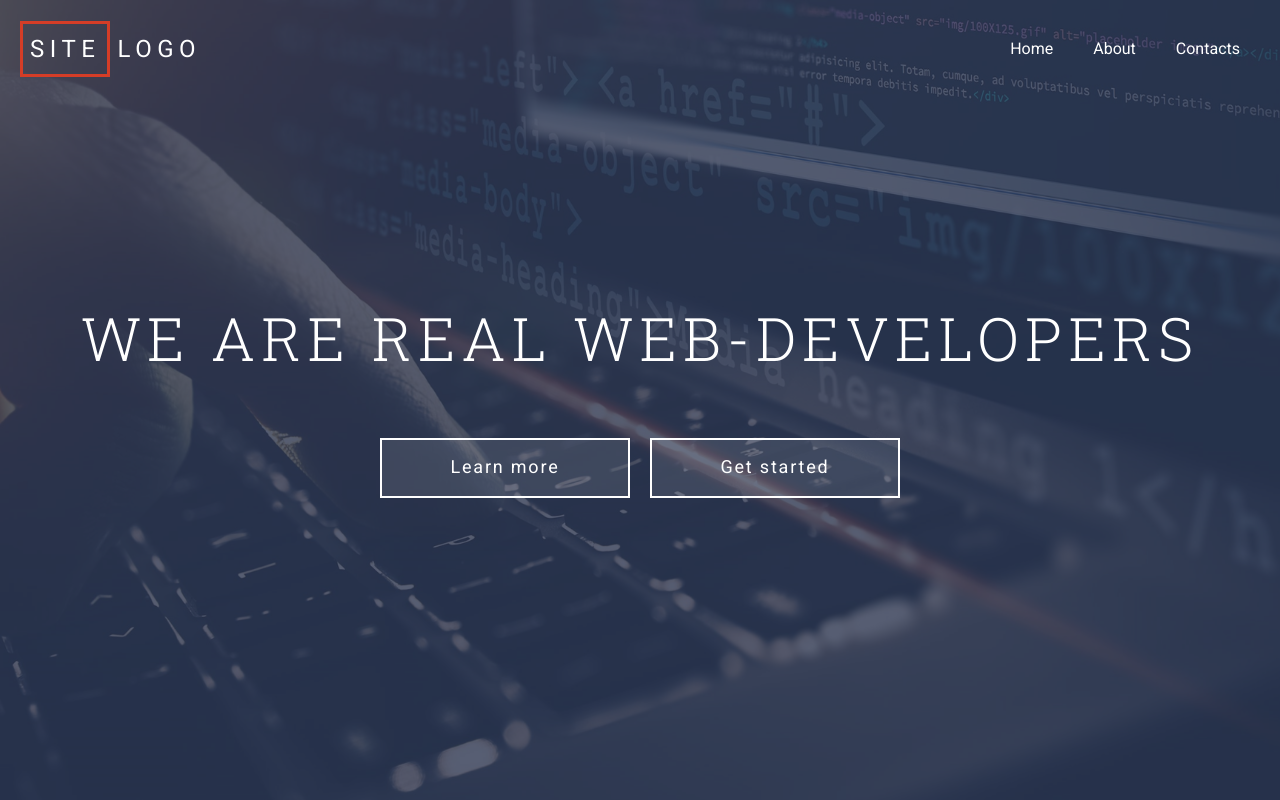
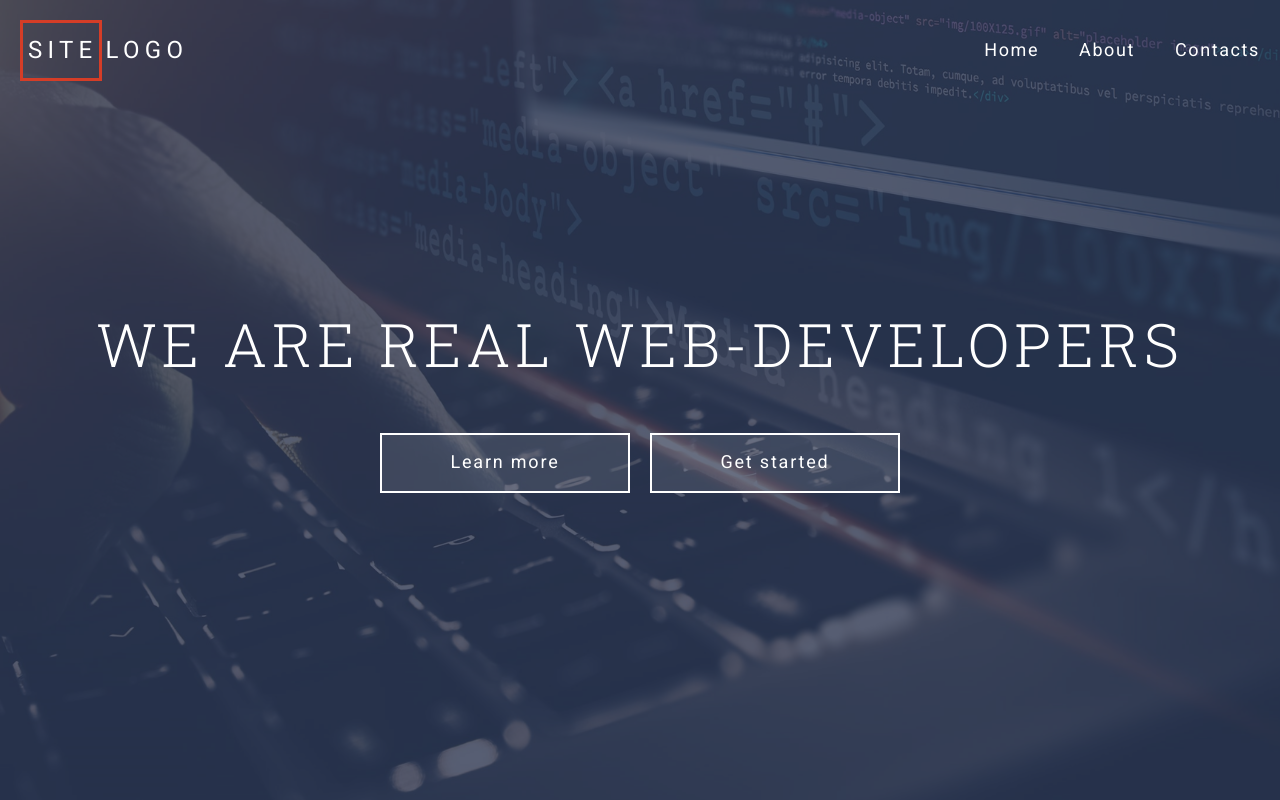
Before and after one commit to FomenkoAndrey/20220521___grid-template-temp, a website: page index.html in a window 1280 px wide. Drawn offline with Linux system fonts and the light colour scheme.

Commit message:
попиксельное соответствие

```diff
--- a/assets/scss/common/_classes.scss
+++ b/assets/scss/common/_classes.scss
@@ -13,4 +13,11 @@
 
   font-size: 1.125rem;
   letter-spacing: 0.1em;
+
+  transition: background-color 0.5s;
+
+  &:hover,
+  &:focus {
+    background-color: $color-accent;
+  }
 }
--- a/assets/scss/common/_typography.scss
+++ b/assets/scss/common/_typography.scss
@@ -11,13 +11,15 @@ html {
   color: $color-gray;
   font-family: $font-main;
   font-size: $font-size;
+  overflow-y: scroll;
 }
 
 h1 {
   font-size: 3.75rem;
-  letter-spacing: 0.1em;
+  letter-spacing: 0.08em;
   font-weight: 300;
   font-family: $font-header;
+  line-height: 1.2em;
 }
 
 a {
--- a/assets/scss/components/header/_header-content.scss
+++ b/assets/scss/components/header/_header-content.scss
@@ -10,7 +10,7 @@
   }
 
   &__title {
-    margin: 0 0 66px;
+    margin: 0 0 53px;
     text-align: center;
   }
 
--- a/assets/scss/components/header/_header-logo.scss
+++ b/assets/scss/components/header/_header-logo.scss
@@ -3,17 +3,17 @@
 
 .header-logo {
   font-size: 1.5rem;
-  letter-spacing: 0.23em;
-  line-height: 20px;
+  letter-spacing: 0.22em;
 
   &__link {
-
+    display: block;
+    padding: 20px 20px 20px 0;
   }
 
   &__accent {
     display: inline-block;
-    padding: 15px 7px;
-    margin-right: 7px;
+    padding: 14px 1px 13px 5px;
+    margin-right: 4px;
     border: 3px solid $color-highlight;
   }
 }
--- a/assets/scss/components/header/_header-navbar.scss
+++ b/assets/scss/components/header/_header-navbar.scss
@@ -2,6 +2,8 @@
 @use "../../mixins" as *;
 
 .header-navbar {
+  letter-spacing: 0.1em;
+
   &__btn {
     display: none;
   }
@@ -9,19 +11,20 @@
   &__list {
     display: grid;
     justify-content: end;
+    gap: $gap;
     grid-template-columns: repeat(auto-fit, minmax(50px, max-content));
 
-    @include unlist;
+    @include unlist(0 (-$gap-sm) 0 0);
   }
 
   &__item {
-    margin: $gap $gap-sm;
   }
 
   &__link {
     display: block;
     padding: $gap $gap-sm;
     transition: color 0.5s;
+    font-size: 1.125rem;
 
     &:hover,
     &:focus {
```
Also changed, not shown: assets/css/style.css.
